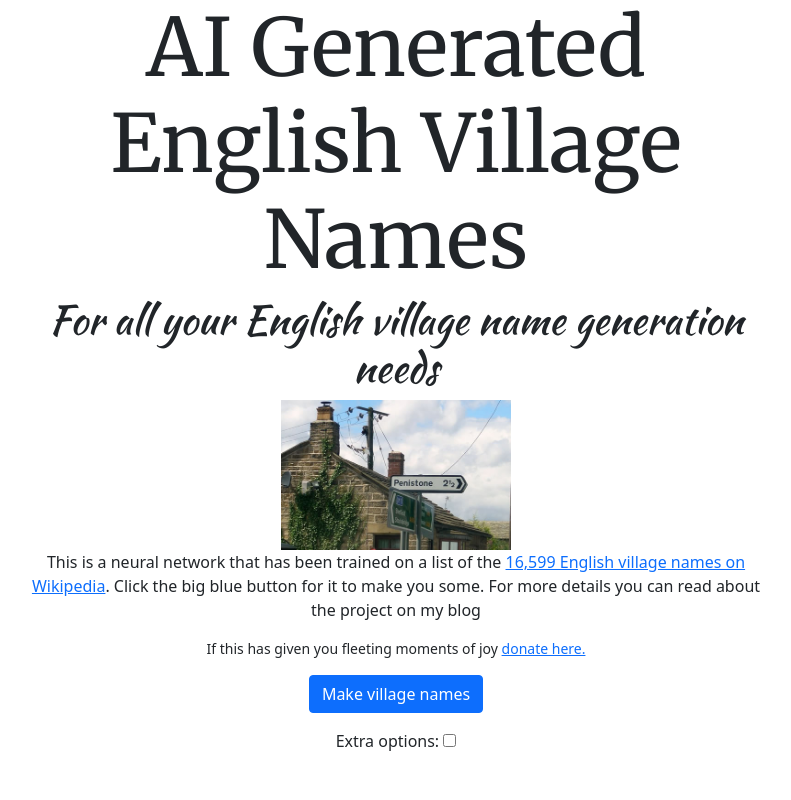
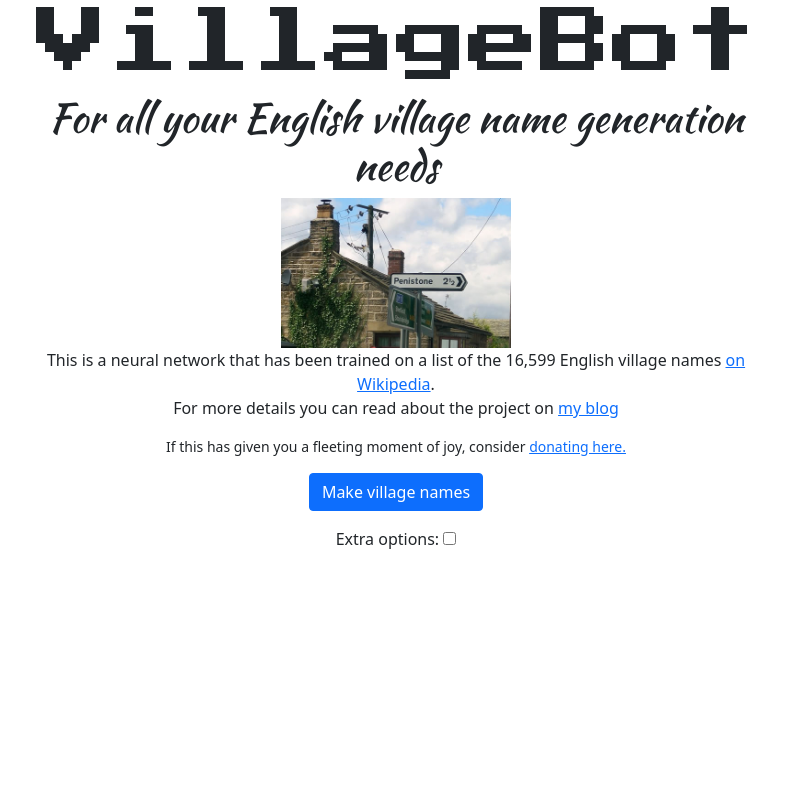
Before and after one commit to mattallinson/village-app, a Flask app: page / in a window 1280 px wide. Shown: the whole page, without its empty margins (54-845 px from the left). Run offline with Flask 2, Linux system fonts and the light colour scheme.

Commit message:
updates fonts

```diff
--- a/static/style.css
+++ b/static/style.css
@@ -13,8 +13,8 @@ a.tt {
 	border-bottom: 1px dotted darkgray;
 }
 
-h1.display-1{
-	font-family: 'Merriweather', serif;
+h1{
+	font-family: 'Press Start 2P', cursive;
 }
 
 h2.display-6{
--- a/templates/base.html
+++ b/templates/base.html
@@ -15,7 +15,7 @@
 
     <!-- Adds some google fonts -->
     <style>
-      @import url('https://fonts.googleapis.com/css2?family=Kaushan+Script&family=Merriweather&display=swap');
+       @import url('https://fonts.googleapis.com/css2?family=Kaushan+Script&family=Press+Start+2P&display=swap');
     </style>
 
 
--- a/templates/index.html
+++ b/templates/index.html
@@ -1,6 +1,6 @@
 {% extends "base.html" %}
 {% block content %}
-<h1 class="display-1">AI Generated English Village Names</h1>
+<h1 class="display-2">VillageBot</h1>
 <h2 class="display-6">For all your English village name generation needs</h2>
 
 <div class="row justify-content-md-center">
@@ -9,7 +9,7 @@
   </div>
 </div>
 
-<p>This is a neural network that has been trained on a list of the <a href="https://en.wikipedia.org/wiki/Category:Villages_in_England_by_county">16,599 English village names on Wikipedia</a>. Click the big blue button for it to make you some. For more details you can read about the project on my blog</p>
-<p class="small">If this has given you fleeting moments of joy <a href="https://www.buymeacoffee.com/mattallinson">donate here.</a>
+<p>This is a neural network that has been trained on a list of the 16,599 English village names <a href="https://en.wikipedia.org/wiki/Category:Villages_in_England_by_county">on Wikipedia</a>.<br/>For more details you can read about the project on <a href="">my blog</a></p>
+<p class="small">If this has given you a fleeting moment of joy, consider <a href="https://www.buymeacoffee.com/mattallinson">donating here.</a>
 
 {% endblock %}
```
